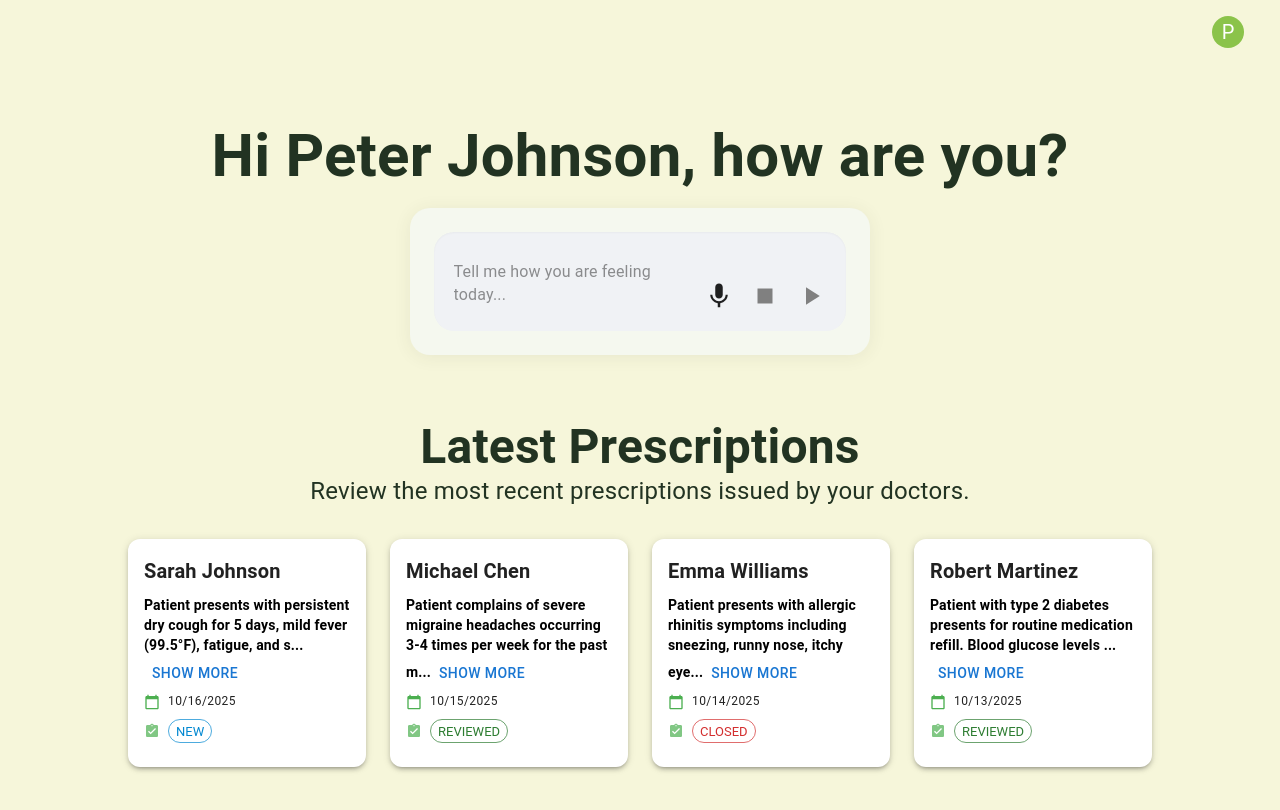
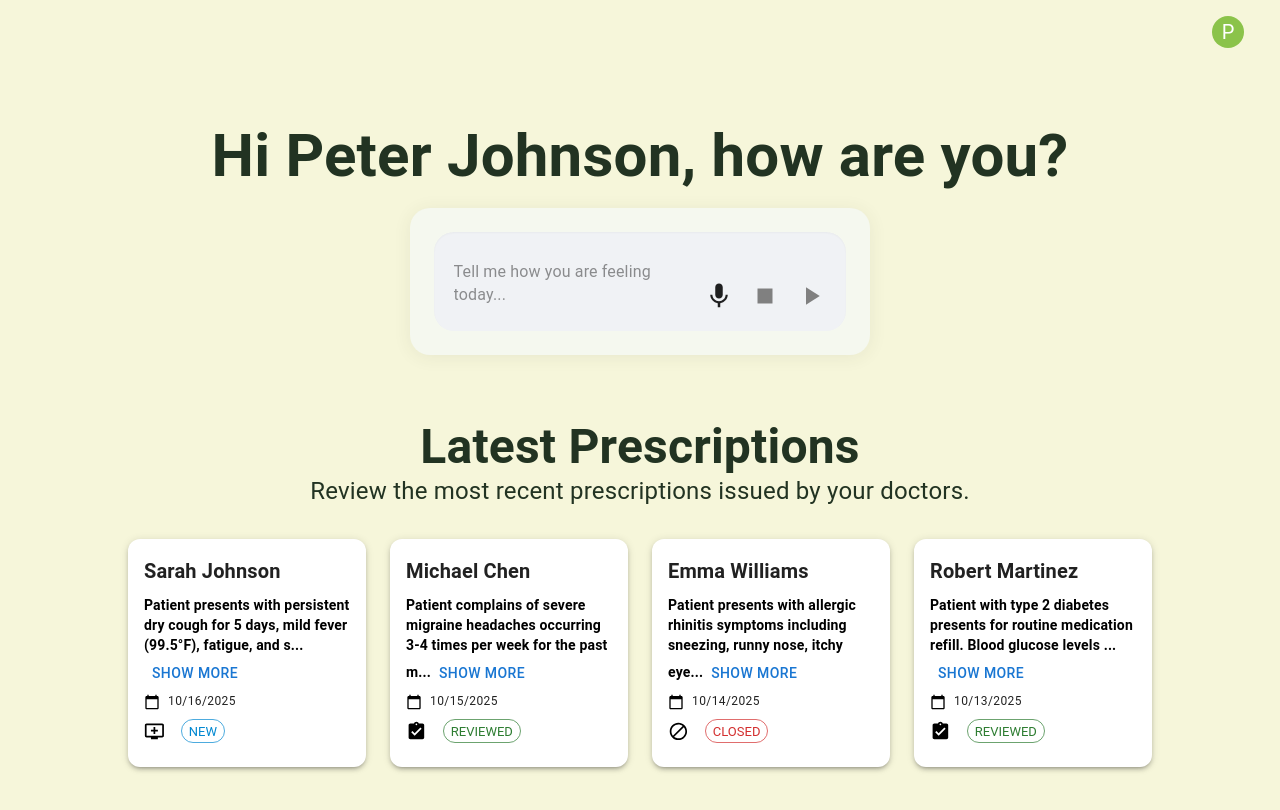
Before and after one commit to udhaya-boots/AI-pharmacist-Application, a React (Create React App) app in the folder pharmacy-react-app/pharmacy-react-app/: page / in a window 1280 px wide. Shown: the top 810 px of the page. Built offline with nearby package versions, Linux system fonts and the light colour scheme.

Commit message:
icons updated

```diff
--- a/pharmacy-react-app/pharmacy-react-app/src/components/PrescriptionHistory.jsx
+++ b/pharmacy-react-app/pharmacy-react-app/src/components/PrescriptionHistory.jsx
@@ -22,6 +22,8 @@ import {
     PictureAsPdf as PdfIcon,
     ArrowLeft,
 } from "@mui/icons-material";
+import AddToQueueIcon from '@mui/icons-material/AddToQueue';
+import DoDisturbIcon from '@mui/icons-material/DoDisturb';
 import { useNavigate } from 'react-router-dom';
 import { usePrescriptionHistory } from "../context/PrescriptionContext";
 import { API_BASE_URL } from "../services/userProfileAPI";
@@ -103,6 +105,7 @@ const PrescriptionHistory = () => {
             }}
         >
             {/* Header */}
+
             <Box
                 sx={{
                     width: "100%",
@@ -222,9 +225,11 @@ const PrescriptionHistory = () => {
                                             </Box>
 
                                             <Box sx={{ display: "flex", alignItems: "center", mt: 1, }}>
-                                                <StatusIcon
-                                                    sx={{ color: "black", fontSize: "1rem", mr: 1 }}
-                                                />
+                                                {p.status.toUpperCase() === "REVIEWED"?<StatusIcon
+                                                    sx={{ color: "black", fontSize: "1.3rem", mr: 1 }}
+                                                />:p.status.toUpperCase() ==="NEW"?
+                                                <AddToQueueIcon sx={{ color: "black", fontSize: "1.3rem", mr: 1 }} />:<DoDisturbIcon sx={{ color: "black", fontSize: "1.3rem", mr: 1 }}/>}
+
                                                 <Chip
                                                     label={p.status.toUpperCase()}
                                                     color={
--- a/pharmacy-react-app/pharmacy-react-app/src/components/Services.jsx
+++ b/pharmacy-react-app/pharmacy-react-app/src/components/Services.jsx
@@ -9,6 +9,9 @@ import {
   Chip,
   Button,
 } from "@mui/material";
+
+import AddToQueueIcon from '@mui/icons-material/AddToQueue';
+import DoDisturbIcon from '@mui/icons-material/DoDisturb';
 import CalendarTodayIcon from "@mui/icons-material/CalendarToday";
 import AssignmentTurnedInIcon from "@mui/icons-material/AssignmentTurnedIn";
 import { usePrescriptionHistory } from "../context/PrescriptionContext";
@@ -139,7 +142,7 @@ export const LatestPrescriptions = ({ isMobile }) => {
                     }}
                   >
                     <CalendarTodayIcon
-                      sx={{ fontSize: 16, color: "#4CAF50" }}
+                      sx={{ fontSize: 16, color: "black" }}
                     />
                     <Typography variant="caption">
                       {new Date(rx.submittedDateTime).toLocaleDateString()}
@@ -153,9 +156,11 @@ export const LatestPrescriptions = ({ isMobile }) => {
                       gap: 1,
                     }}
                   >
-                    <AssignmentTurnedInIcon
-                      sx={{ fontSize: 16, color: "#81C784" }}
-                    />
+                    {rx.status.toUpperCase() === "REVIEWED" ? <AssignmentTurnedInIcon
+                      sx={{ color: "black", fontSize: "1.3rem", mr: 1 }}
+                    /> : rx.status.toUpperCase() === "NEW" ?
+                      <AddToQueueIcon sx={{ color: "black", fontSize: "1.3rem", mr: 1 }} /> : <DoDisturbIcon sx={{ color: "black", fontSize: "1.3rem", mr: 1 }} />}
+
                     <Chip
                       label={rx.status.toUpperCase()}
                       color={
```
